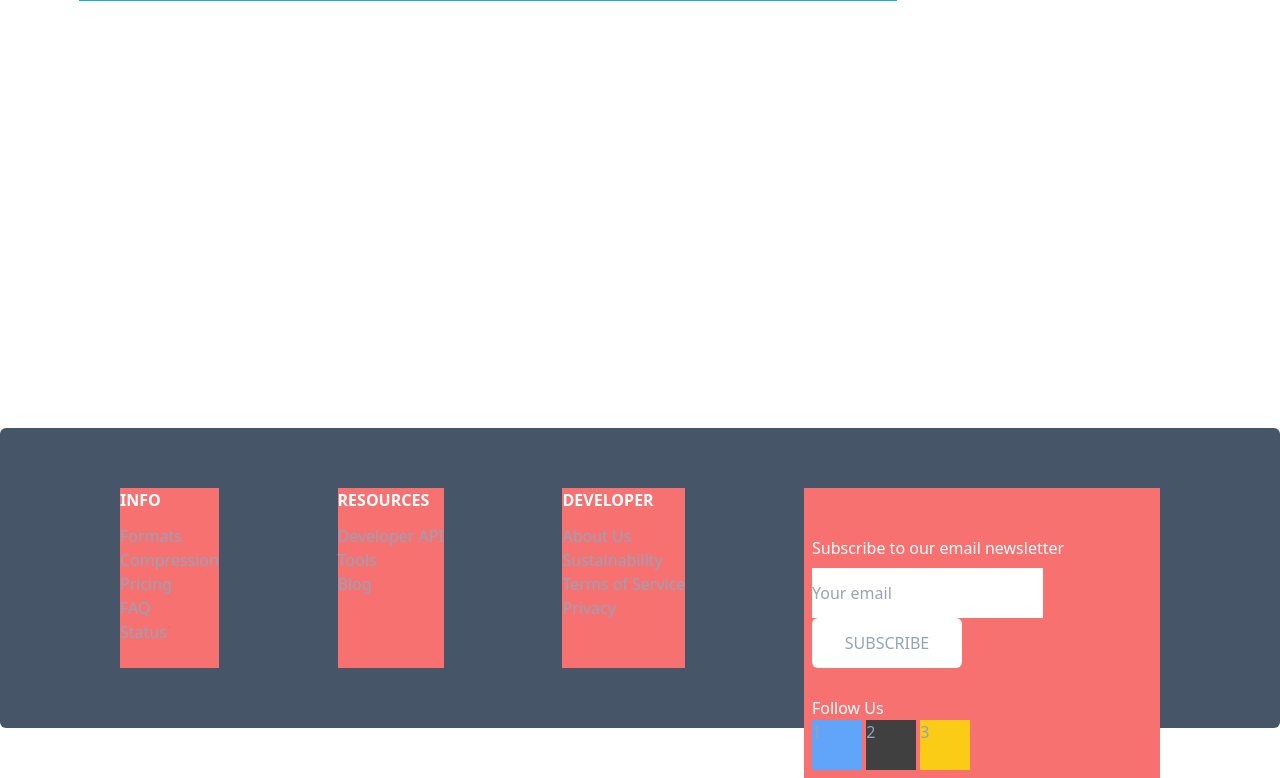
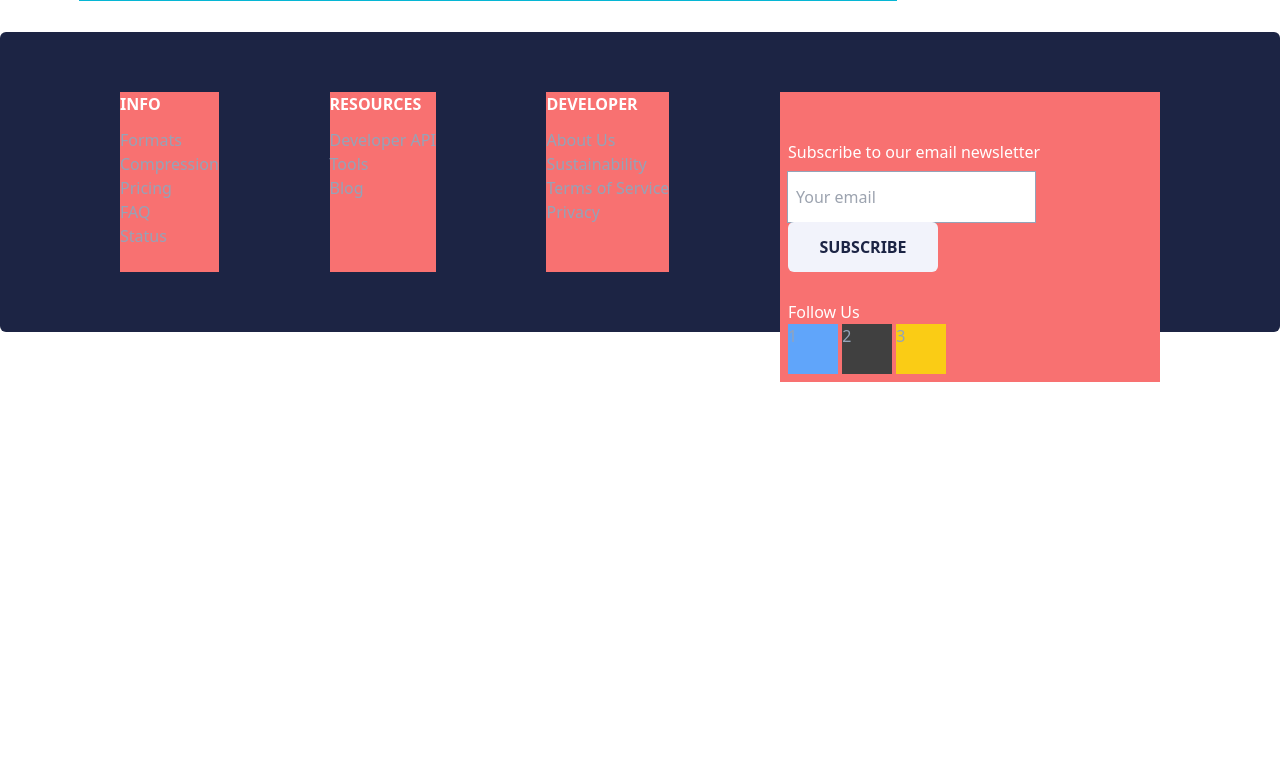
Before and after one commit to CoDedArch/Shopin-Backend, a Django app: template templates/base/base.html in a window 1280 px wide; the page is wider, and only the part inside the window is pictured. Shown: the part 72-850 px from the top of that part. After the commit the page ends 454 px from the top of that part, so only its background shows below. Run offline with Django 4.2, Linux system fonts and the light colour scheme; the template is opened without the code that fills it, so the values that code supplies are empty; style sheets or scripts are compiled from the project's sources.

Commit message:
done with footer

```diff
--- a/templates/base/base.html
+++ b/templates/base/base.html
@@ -81,7 +81,7 @@
         {%endblock content%}
     </main>
     <!-- footer -->
-    <footer class="flex flex-row bg-slate-600 mt-auto space-x-5 h-[300px] py-[60px] px-[120px] rounded-md justify-between text-slate-400">
+    <footer class="flex flex-row bg-black-500 mt-[20px] space-x-5 h-[300px] py-[60px] px-[120px] rounded-md justify-between text-slate-400">
         <!--redesign the footer for my app-->
         <div class="bg-red-400 max-w-[356px]">
             <h2 class="text-white font-bold mb-3">INFO</h2>
@@ -110,11 +110,11 @@
                 <li>Privacy</li>
             </ul>
         </div>
-        <div class="bg-red-400 max-w-[356px] p-2 h-fit">
+        <div class="bg-red-400 max-w-[380px] p-2 h-fit">
             <p class="text-white mt-10">Subscribe to our email newsletter</p>
             <div class="mt-2">
-                <form action=""> <input type="email" name="" id="" placeholder="Your email" class="h-[50px]">
-                <input type="submit" value="SUBSCRIBE" class="bg-white h-[50px] w-[150px] rounded-md">
+                <form action=""> <input type="email" name="" id="" placeholder="Your email" class="h-[50px] p-2 outline outline-1">
+                <input type="submit" value="SUBSCRIBE" class="bg-whitish-100 h-[50px] w-[150px] rounded-md text-black-500 font-bold">
                 </form>
             </div>
             <div>
```
